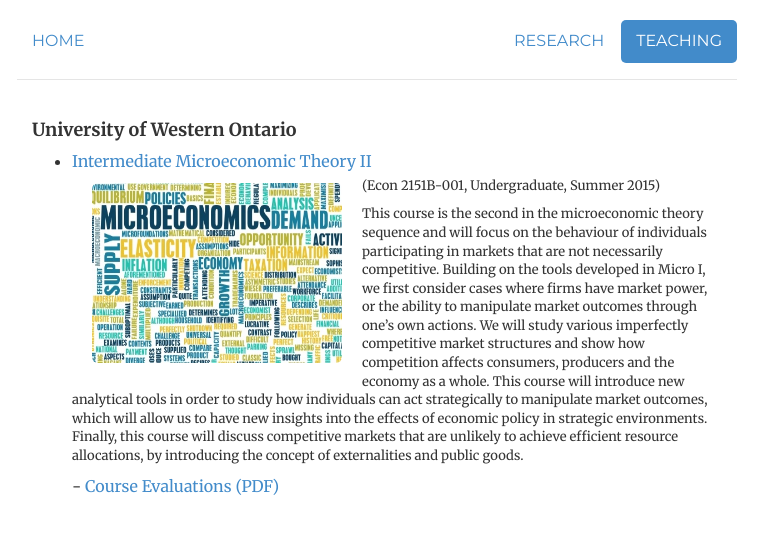
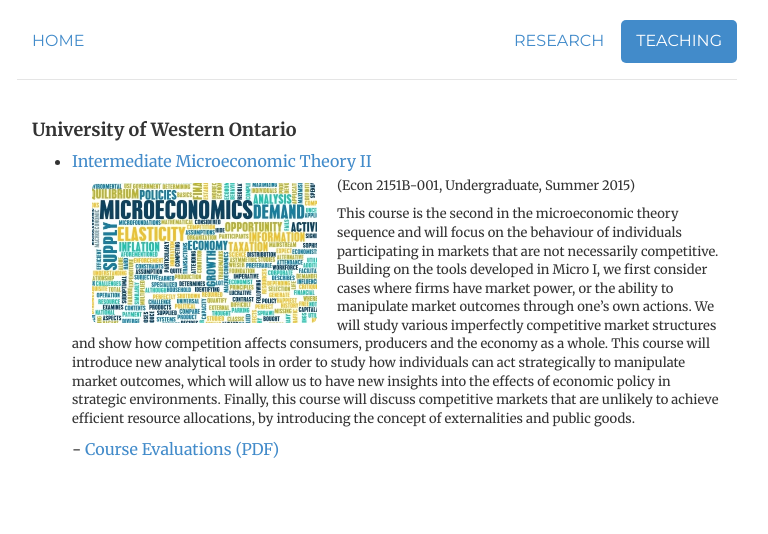
Before and after one commit to morihiroaki/morihiroaki.github.io, a Jekyll site: the page built from teaching.html, in a window 1280 px wide. Shown: the top 534 px of the page, without its empty margins (263-1031 px from the left). Built offline with Jekyll 4.4.1, drawn with Linux system fonts in a browser that asks for light colours.

Commit message:
Update teaching.html

```diff
--- a/teaching.html
+++ b/teaching.html
@@ -9,7 +9,7 @@
   <h4>University of Western Ontario</h4>
 <ul style="list-style-type:disc">
   <li><a target="_blank" href="/files/2151_2015S_syllabus.pdf" title="Syllabus">Intermediate Microeconomic Theory II</a></li>
-<img  class="img-rounded" src="files/micro_image.jpg" height="180" width="250" style='float: left;' hspace="20" vspace="10">
+<img  class="img-rounded" src="files/micro_image.jpg" height="140" width="225" style='float: left;' hspace="20" vspace="10">
 <p><font size="2">(Econ 2151B-001, Undergraduate, Summer 2015)  </p>
 <p><font size="2">This course is the second in the microeconomic theory sequence and will focus on the behaviour of
          individuals participating in markets that are not necessarily competitive. Building on the tools developed
```
